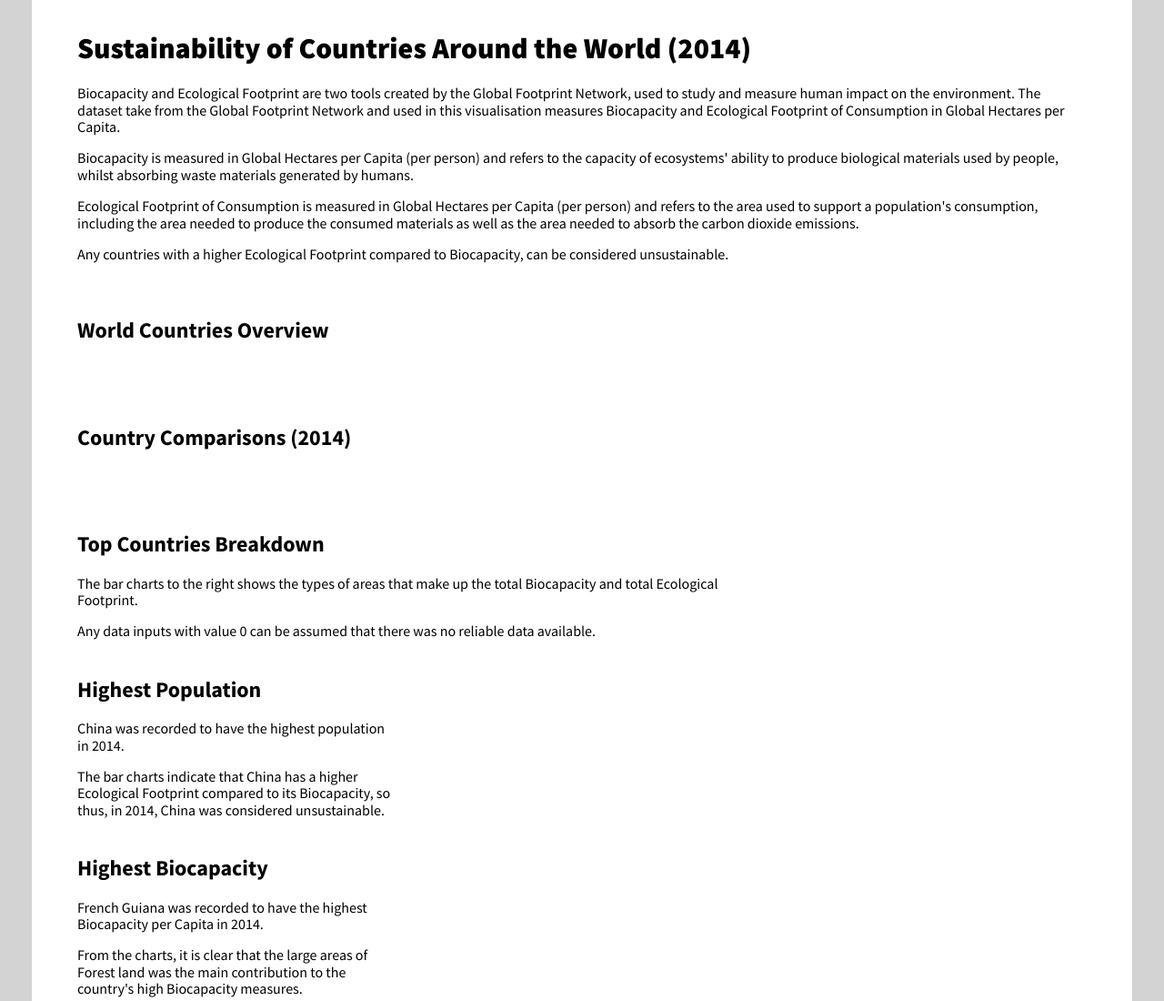
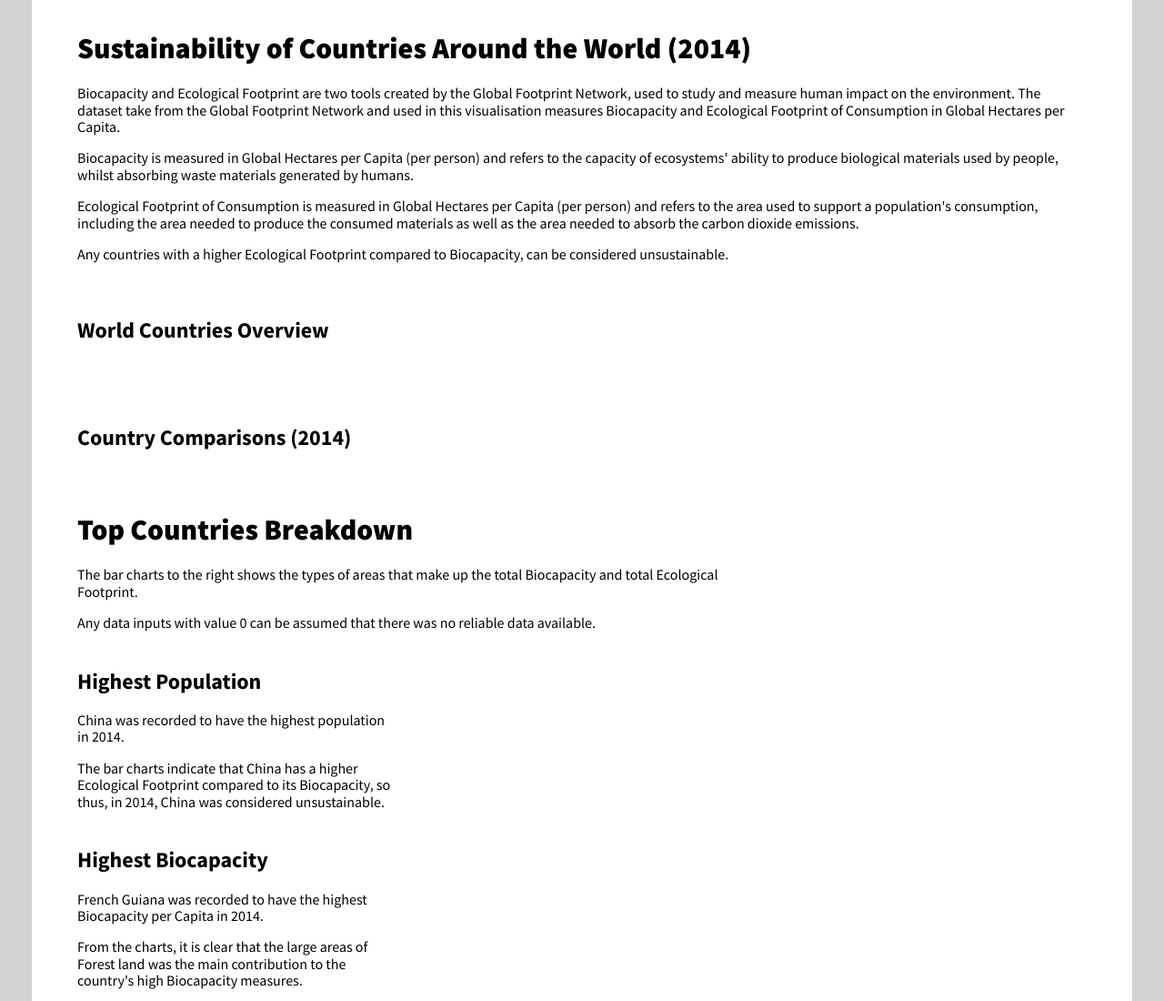
Before and after one commit to ejeo4/FIT3179, a plain HTML site: page Visualisation2/index.html in a window 1280 px wide. Shown: the top 1100 px of the page at 91% size. Drawn offline with nearby package versions, Linux system fonts and the light colour scheme; a script that the page names is missing.

Commit message:
Update index.html

```diff
--- a/Visualisation2/index.html
+++ b/Visualisation2/index.html
@@ -105,7 +105,7 @@
    <!-- pure grid group -->
     <div class="pure-g">
       <div class="pure-u-2-3">
-        <h2>Top Countries Breakdown</h2>
+        <h1>Top Countries Breakdown</h1>
         <p>The bar charts to the right shows the types of areas that make up the total Biocapacity and total Ecological Footprint.</p>
 
         <p>Any data inputs with value 0 can be assumed that there was no reliable data available.</p>
```
